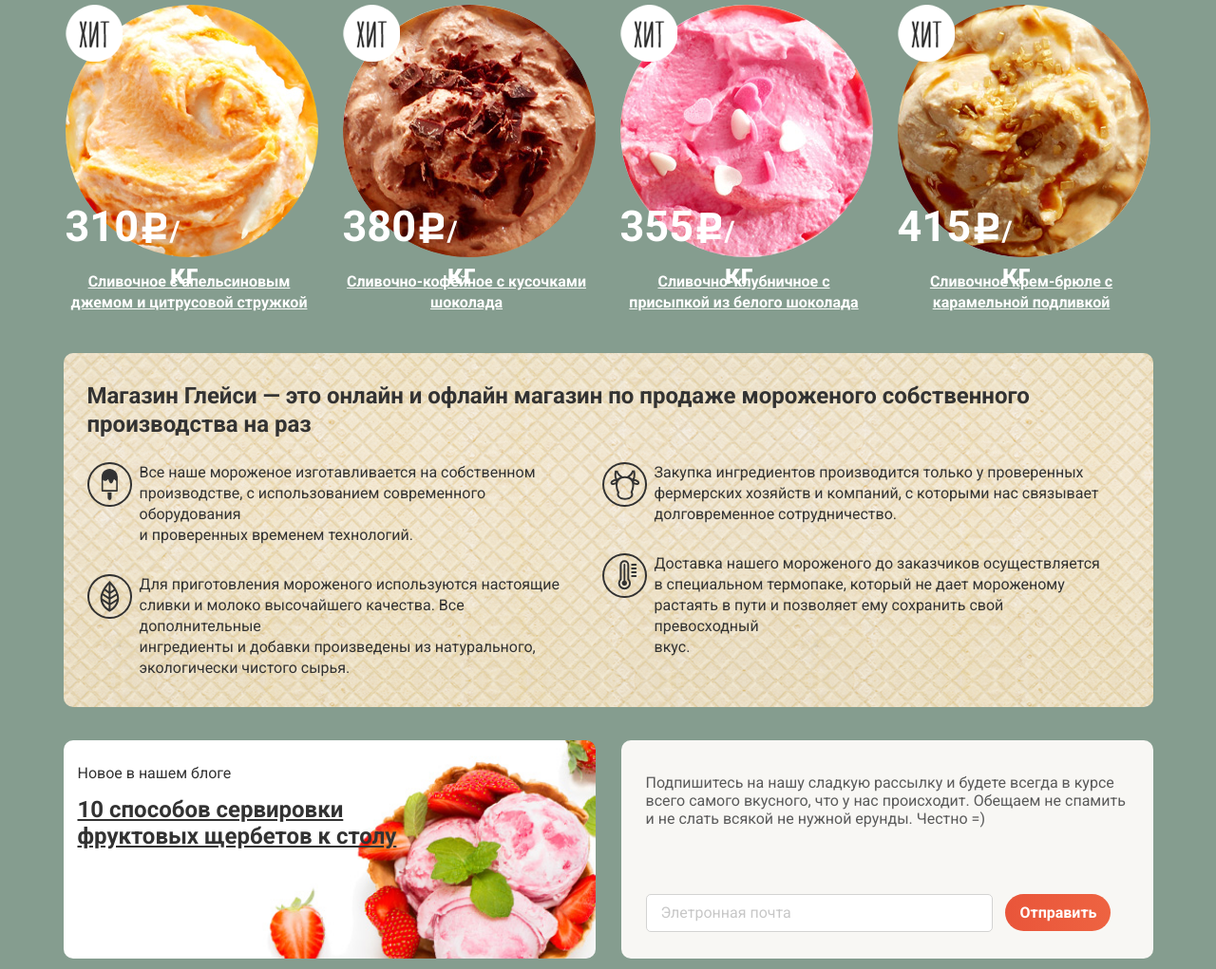
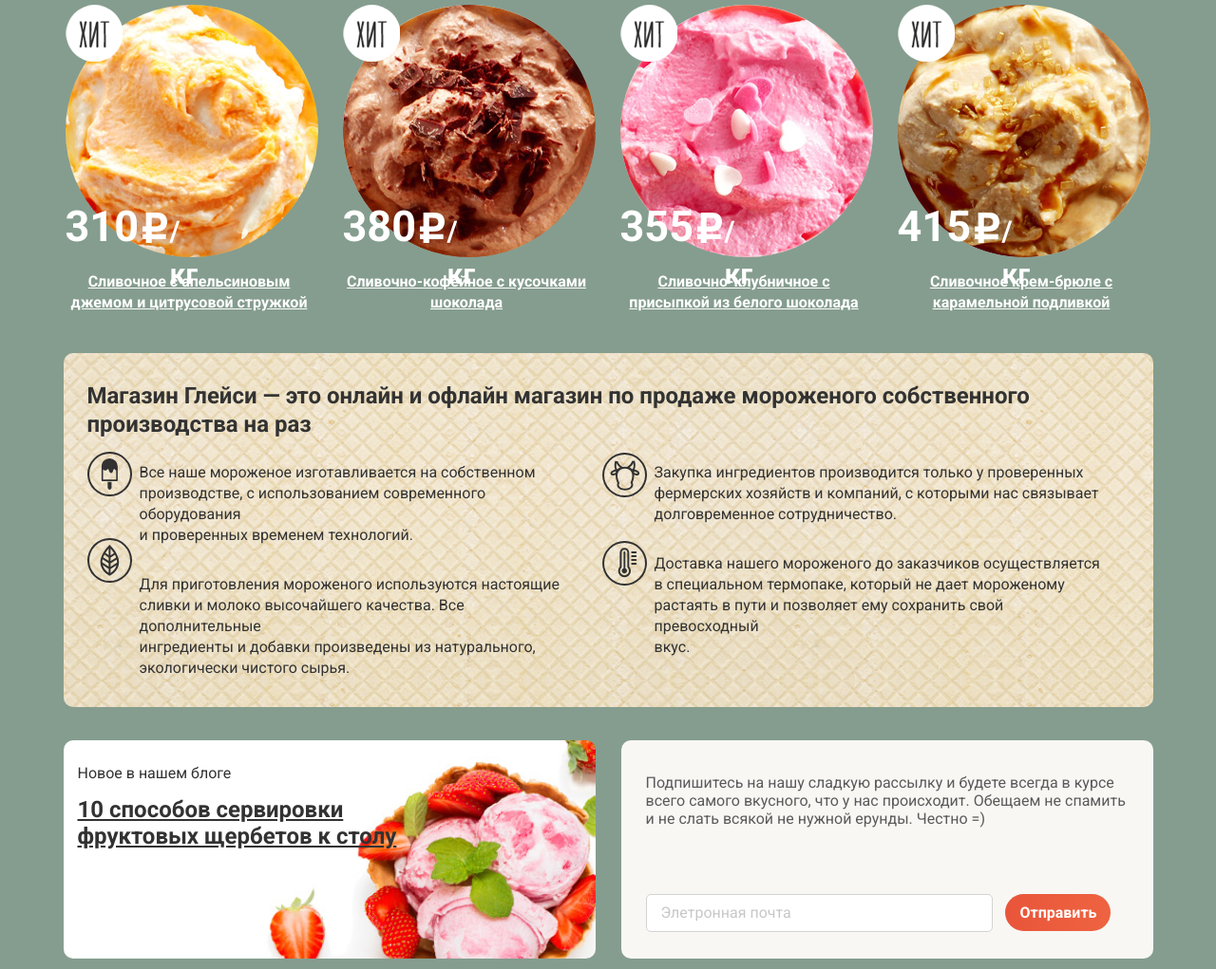
Before and after one commit to Saint-Denis/99369-gllacy, a plain HTML site: page index.html in a window 1280 px wide. Shown: the part 2606-3627 px from the top of the page at 95% size. Drawn offline with Linux system fonts and the light colour scheme.

Commit message:
Подправил иконки на главной

```diff
--- a/css/style.css
+++ b/css/style.css
@@ -437,13 +437,13 @@
         overflow: hidden;
     }
 
-    .money-icon {
+    .product-icon {
         position: absolute;
-        top: 12px;
-        left: 80px;
-        width: 35px;
-        height: 40px;
-        background: url("../img/rubl-icon.png") no-repeat 0 0;
+        bottom: 76px;
+        left: 83px;
+        width: 27px;
+        height: 32px;
+        background: url("../img/rubl-icon.svg") no-repeat 0 0;
     }
 
     .weight {
@@ -462,18 +462,20 @@
         background-image: url("../img/seo-bg.png");
     }
 
-    .features-box-about {
+    .features-box-left {
+        position: relative;
         float: left;
         width: 517px;
         margin-right: 25px;
     }
 
-    .features-box-production {
+    .features-box-right {
+        position: relative;
         float: left;
         width: 525px;
     }
 
-    .features-item {
+    .feature-item {
         padding-left: 55px;
         padding-bottom: 30px;
         color: #323232;
@@ -482,20 +484,45 @@
         font-weight: 400;
     }
 
-    .features-item-ice {
-        background: url("../img/ice-cream-icon.svg") no-repeat 0 top;
+    .ice-cream-icon {
+        position: absolute;
+        top: -11px;
+        left: 0;
+        width: 50px;
+        height: 50px;
+        background-image: url("../img/ice-cream-icon.svg");
+        background-repeat: no-repeat;
     }
 
-    .features-item-leaf {
-        background: url("../img/leaf-icon.svg") no-repeat 0 top;
+    .leaf-icon {
+        position: absolute;
+        top: 80px;
+        left: 0;
+        width: 50px;
+        height: 50px;
+        background-image: url("../img/leaf-icon.svg");
+        background-repeat: no-repeat;
     }
 
-    .features-item-cow {
-        background: url("../img/cow-icon.svg") no-repeat 0 top;
+    .cow-icon {
+        position: absolute;
+        top: -10px;
+        left: 0;
+        ;
+        width: 50px;
+        height: 50px;
+        background-image: url("../img/cow-icon.svg");
+        background-repeat: no-repeat;
     }
 
-    .features-item-therm {
-        background: url("../img/therm-icon.svg") no-repeat 0 top;
+    .therm-icon {
+        position: absolute;
+        top: 83px;
+        left: 0;
+        width: 50px;
+        height: 50px;
+        background-image: url("../img/therm-icon.svg");
+        background-repeat: no-repeat;
     }
 
     .features-title {
--- a/index.html
+++ b/index.html
@@ -105,8 +105,9 @@
                     <div class="product-img">
                         <a href="#" class="product-link"><img src="img/orange-cream.jpg" width="267" height="267" alt="Картинка товара"></a>
                     </div>
+                    <div class="product-icon"></div>
                     <div class="product-price">
-                        310 <span class="money-icon"></span> <span class="weight">/кг</span>
+                        310<span class="weight">/кг</span>
                     </div>
                     <div class="product-title">
                         <a href="#" class="product-title-link">Сливочное с апельсиновым джемом и цитрусовой стружкой</a>
@@ -116,8 +117,9 @@
                     <div class="product-img">
                         <a href="#" class="product-link"><img src="img/coffee-cream.jpg" width="267" height="267" alt="Картинка товара"></a>
                     </div>
+                    <div class="product-icon"></div>
                     <div class="product-price">
-                        380 <span class="money-icon"></span> <span class="weight">/кг</span>
+                        380<span class="weight">/кг</span>
                     </div>
                     <div class="product-title">
                         <a href="#" class="product-title-link">Сливочно-кофейное с кусочками шоколада</a>
@@ -127,8 +129,9 @@
                     <div class="product-img">
                         <a href="#" class="product-link"><img src="img/strawberry-сream.jpg" width="267" height="267" alt="Картинка товара"></a>
                     </div>
+                    <div class="product-icon"></div>
                     <div class="product-price">
-                        355 <span class="money-icon"></span> <span class="weight">/кг</span>
+                        355 <span class="weight">/кг</span>
                     </div>
                     <div class="product-title">
                         <a href="#" class="product-title-link">Сливочно-клубничное с присыпкой из белого шоколада</a>
@@ -138,8 +141,9 @@
                     <div class="product-img">
                         <a href="#" class="product-link"><img src="img/caramel-cream.jpg" width="267" height="267" alt="Картинка товара"></a>
                     </div>
+                    <div class="product-icon"></div>
                     <div class="product-price">
-                        415 <span class="money-icon"></span> <span class="weight">/кг</span>
+                        415<span class="weight">/кг</span>
                     </div>
                     <div class="product-title">
                         <a href="#" class="product-title-link">Сливочное крем-брюле с карамельной подливкой</a>
@@ -152,15 +156,17 @@
                         Магазин Глейси — это онлайн и офлайн магазин по продаже мороженого собственного производства на раз
                     </p>
                 </div>
-                <div class="features-box-about">
-                    <div class="features-item features-item-ice">
+                <div class="features-box-left">
+                    <div class="ice-cream-icon"></div>
+                    <div class="feature-item">
                         <p>
                             Все наше мороженое изготавливается на собственном
                             <br/> производстве, с использованием современного оборудования
                             <br/> и проверенных временем технологий.
                         </p>
                     </div>
-                    <div class="features-item features-item-leaf">
+                    <div class="leaf-icon"></div>
+                    <div class="feature-item">
                         <p>
                             Для приготовления мороженого используются настоящие
                             <br/> сливки и молоко высочайшего качества. Все дополнительные
@@ -169,8 +175,9 @@
                         </p>
                     </div>
                 </div>
-                <div class="features-box-production">
-                    <div class="features-item features-item-cow">
+                <div class="features-box-right">
+                    <div class="cow-icon"></div>
+                    <div class="feature-item">
                         <p>
                             Закупка ингредиентов производится только у проверенных
                             <br/> фермерских хозяйств и компаний, с которыми нас связывает
@@ -178,7 +185,8 @@
                             <br/>
                         </p>
                     </div>
-                    <div class="features-item features-item-therm">
+                    <div class="therm-icon"></div>
+                    <div class="feature-item">
                         <p>
                             Доставка нашего мороженого до заказчиков осуществляется
                             <br/> в специальном термопаке, который не дает мороженому
```
Also changed, not shown: img/rubl-icon.svg (added).
